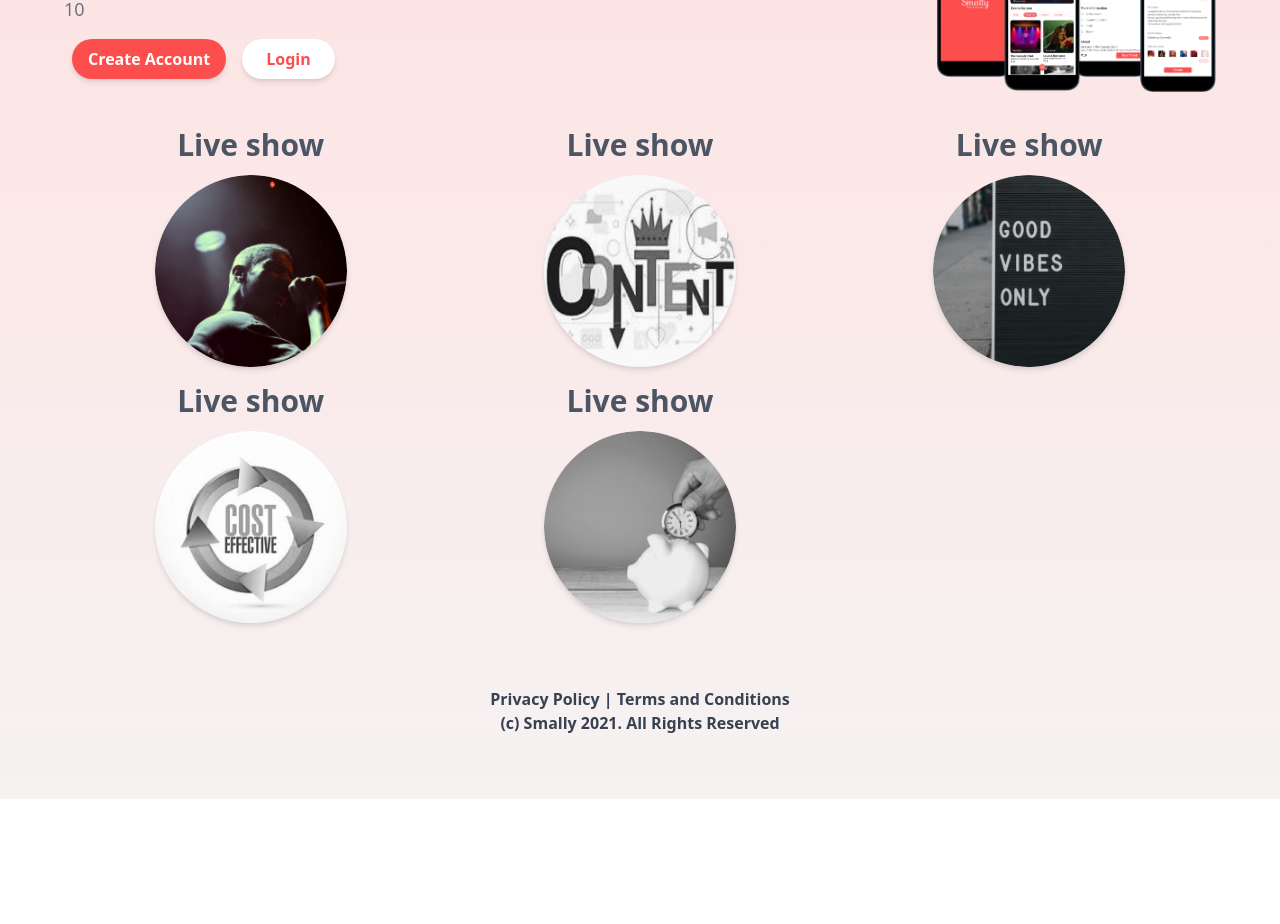
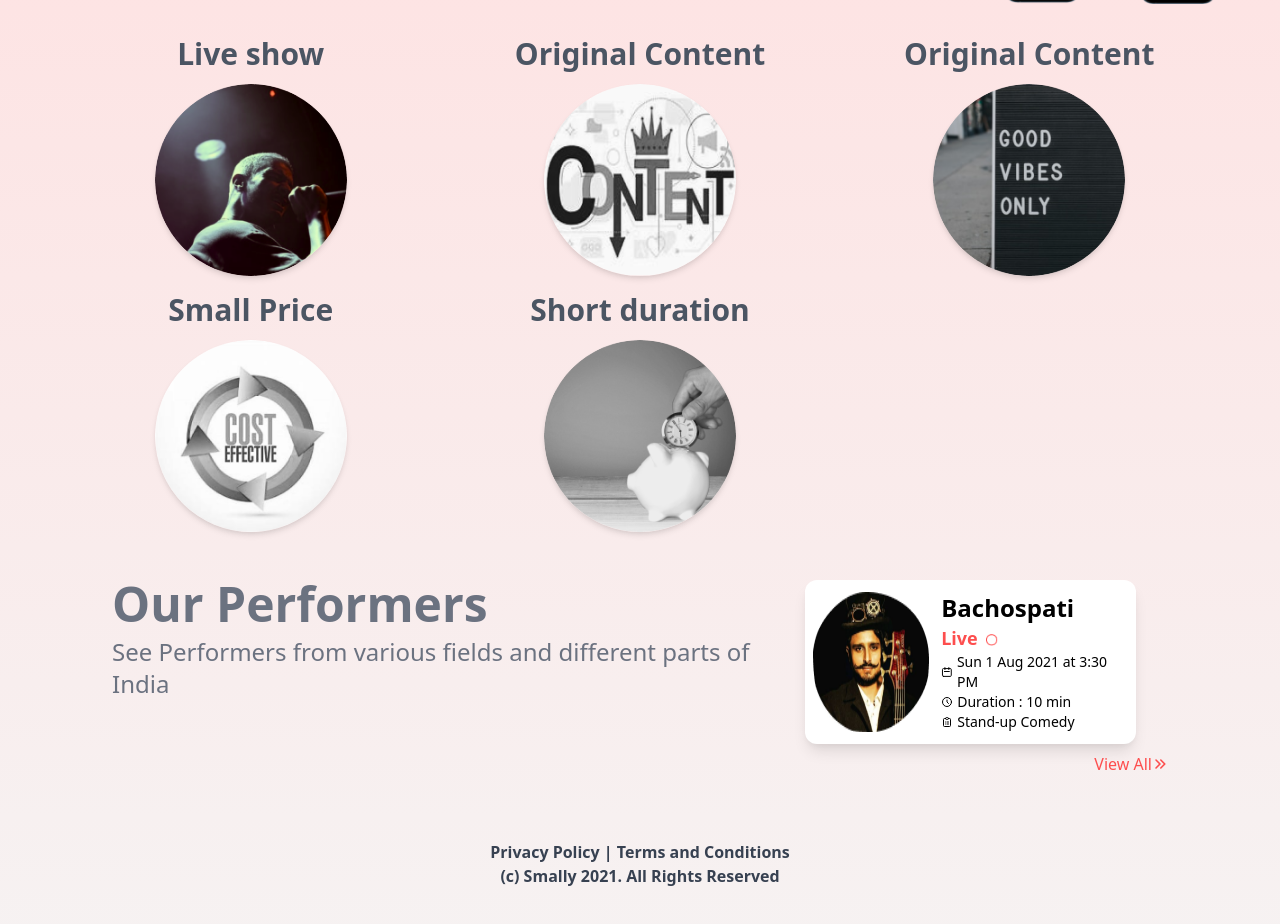
Before and after one commit to sanidhya3340/aaries-internet-smally-project, a React (Create React App) app: page / in a window 1280 px wide. Shown: the part 260-1184 px from the top of the page. Before the commit the page ends 1059 px from the top, so only its background shows below. Built offline with nearby package versions, Linux system fonts and the light colour scheme.

Commit message:
working on the individual page

```diff
--- a/src/App.js
+++ b/src/App.js
@@ -16,13 +16,11 @@ import LandingPage from './pages/LandingPage'
 function App() {
   return (
     <Router>
-
-
       <Switch>
         <Route exact path="/">
           <HomePage />
         </Route>
-        <Route exact path="/landing-page">
+        <Route exact path="/performers">
           <LandingPage />
         </Route>
       </Switch>
--- a/src/components/HomeHero2.js
+++ b/src/components/HomeHero2.js
@@ -4,29 +4,57 @@ export default function HomeHero2() {
     return (
       <div className="mt-8 mx-16 grid grid-cols-2 sm:grid-cols-3 gap-4">
         <div className="flex flex-col justify-center items-center">
-                <p className="text-gray-600 lg:text-3xl mb-3 font-bold" >Live show</p>
-                <img src="/assets/homePage/hero/1.png" alt="" className="rounded-full cursor-pointer shadow-md hover:shadow-lg  md:w-40 lg:w-48 lg:h-48 md:h-40" />
+          <p className="text-gray-600 lg:text-3xl mb-3 font-bold">Live show</p>
+          <img
+            src="/assets/homePage/hero/1.png"
+            alt=""
+            className="rounded-full cursor-pointer shadow-md hover:shadow-lg  md:w-40 lg:w-48 lg:h-48 md:h-40"
+          />
         </div>
 
         <div className="flex flex-col justify-center items-center">
-                <p className="text-gray-600 lg:text-3xl mb-3 font-bold" >Live show</p>
-                <img src="/assets/homePage/hero/2.png" alt="" className="rounded-full cursor-pointer shadow-md hover:shadow-lg  md:w-40 lg:w-48 lg:h-48 md:h-40" />
+          <p className="text-gray-600 lg:text-3xl mb-3 font-bold">
+            Original Content
+          </p>
+          <img
+            src="/assets/homePage/hero/2.png"
+            alt=""
+            className="rounded-full cursor-pointer shadow-md hover:shadow-lg  md:w-40 lg:w-48 lg:h-48 md:h-40"
+          />
         </div>
 
         <div className="flex flex-col justify-center items-center">
-                <p className="text-gray-600 lg:text-3xl mb-3 font-bold" >Live show</p>
-                <img src="/assets/homePage/hero/3.png" alt="" className="rounded-full cursor-pointer shadow-md hover:shadow-lg  md:w-40 lg:w-48 lg:h-48 md:h-40" />
+          <p className="text-gray-600 lg:text-3xl mb-3 font-bold">
+            Original Content
+          </p>
+          <img
+            src="/assets/homePage/hero/3.png"
+            alt=""
+            className="rounded-full cursor-pointer shadow-md hover:shadow-lg  md:w-40 lg:w-48 lg:h-48 md:h-40"
+          />
         </div>
 
         <div className="flex flex-col justify-center items-center">
-                <p className="text-gray-600 lg:text-3xl mb-3 font-bold" >Live show</p>
-                <img src="/assets/homePage/hero/4.png" alt="" className="rounded-full cursor-pointer shadow-md hover:shadow-lg  md:w-40 lg:w-48 lg:h-48 md:h-40" />
+          <p className="text-gray-600 lg:text-3xl mb-3 font-bold">
+            Small Price
+          </p>
+          <img
+            src="/assets/homePage/hero/4.png"
+            alt=""
+            className="rounded-full cursor-pointer shadow-md hover:shadow-lg  md:w-40 lg:w-48 lg:h-48 md:h-40"
+          />
         </div>
 
         <div className="flex flex-col justify-center items-center">
-                <p className="text-gray-600 lg:text-3xl mb-3 font-bold" >Live show</p>
-                <img src="/assets/homePage/hero/5.png" alt="" className="rounded-full cursor-pointer shadow-md hover:shadow-lg  md:w-40 lg:w-48 lg:h-48 md:h-40" />
+          <p className="text-gray-600 lg:text-3xl mb-3 font-bold">
+            Short duration
+          </p>
+          <img
+            src="/assets/homePage/hero/5.png"
+            alt=""
+            className="rounded-full cursor-pointer shadow-md hover:shadow-lg  md:w-40 lg:w-48 lg:h-48 md:h-40"
+          />
         </div>
       </div>
-    )
+    );
 }
--- /dev/null
+++ b/src/components/OurPerformers.js
@@ -0,0 +1,110 @@
+import React from "react";
+import { Link } from "react-router-dom";
+
+export default function OurPerformers() {
+  return (
+    <div className="flex justify-between mx-28 mt-12">
+      <div>
+        <p className="text-xl md:ext-4xl lg:text-5xl font-bold text-gray-500">
+          Our Performers
+        </p>
+        <p className="text-gray-500 mt-2 lg:text-2xl md:text-lg text-base">
+          See Performers from various fields and different parts of India
+        </p>
+      </div>
+      <div>
+        <div className="bg-white shadow-lg hover:shadow-xl rounded-xl px-2 py-3 flex mr-8">
+          <img src="/assets/card/2.png" alt="" />
+          <div className="ml-3">
+            <p className="font-bold text-base md:text-lg lg:text-2xl ">
+              Bachospati
+            </p>
+            <div className="flex items-center">
+              <p className="text-red-text text-sm md:text-lg ld:text-xl font-bold">
+                Live
+              </p>
+              <img
+                src="/assets/card/cicle.png"
+                alt=""
+                className="ml-2 mt-1 w-2 h-2 md:w-3 md:h-3"
+              />
+            </div>
+            <div className="flex items-center">
+              <svg
+                xmlns="http://www.w3.org/2000/svg"
+                className="h-3 w-3"
+                fill="none"
+                viewBox="0 0 24 24"
+                stroke="currentColor"
+              >
+                <path
+                  strokeLinecap="round"
+                  strokeLinejoin="round"
+                  strokeWidth={2}
+                  d="M8 7V3m8 4V3m-9 8h10M5 21h14a2 2 0 002-2V7a2 2 0 00-2-2H5a2 2 0 00-2 2v12a2 2 0 002 2z"
+                />
+              </svg>
+              <p className="text-xs md:text-sm ml-1">
+                Sun 1 Aug 2021 at 3:30 PM
+              </p>
+            </div>
+            <div className="flex items-center">
+              <svg
+                xmlns="http://www.w3.org/2000/svg"
+                className="h-3 w-3"
+                fill="none"
+                viewBox="0 0 24 24"
+                stroke="currentColor"
+              >
+                <path
+                  strokeLinecap="round"
+                  strokeLinejoin="round"
+                  strokeWidth={2}
+                  d="M12 8v4l3 3m6-3a9 9 0 11-18 0 9 9 0 0118 0z"
+                />
+              </svg>
+              <p className="text-xs md:text-sm ml-1">Duration : 10 min</p>
+            </div>
+            <div className="flex items-center">
+              <svg
+                xmlns="http://www.w3.org/2000/svg"
+                className="h-3 w-3"
+                fill="none"
+                viewBox="0 0 24 24"
+                stroke="currentColor"
+              >
+                <path
+                  strokeLinecap="round"
+                  strokeLinejoin="round"
+                  strokeWidth={2}
+                  d="M9 5H7a2 2 0 00-2 2v12a2 2 0 002 2h10a2 2 0 002-2V7a2 2 0 00-2-2h-2M9 5a2 2 0 002 2h2a2 2 0 002-2M9 5a2 2 0 012-2h2a2 2 0 012 2m-3 7h3m-3 4h3m-6-4h.01M9 16h.01"
+                />
+              </svg>
+              <p className="text-xs md:text-sm ml-1">Stand-up Comedy</p>
+            </div>
+          </div>
+        </div>
+        <Link to="/performers" className="flex flex-row-reverse items-center mt-2">
+          <svg
+            xmlns="http://www.w3.org/2000/svg"
+            className="h-4 w-4 text-red-text"
+            viewBox="0 0 20 20"
+            fill="currentColor"
+          >
+            <path
+              fillRule="evenodd"
+              d="M10.293 15.707a1 1 0 010-1.414L14.586 10l-4.293-4.293a1 1 0 111.414-1.414l5 5a1 1 0 010 1.414l-5 5a1 1 0 01-1.414 0z"
+              clipRule="evenodd"
+            />
+            <path
+              fillRule="evenodd"
+              d="M4.293 15.707a1 1 0 010-1.414L8.586 10 4.293 5.707a1 1 0 011.414-1.414l5 5a1 1 0 010 1.414l-5 5a1 1 0 01-1.414 0z"
+              clipRule="evenodd"
+            />
+          </svg>
+          <p className="text-red-text">View All</p>
+        </Link>
+      </div>
+    </div>
+  );
+}
--- a/src/pages/HomePage.js
+++ b/src/pages/HomePage.js
@@ -3,29 +3,28 @@ import React from 'react'
 
 //components
 import Navbar from '../components/Navbar'
-import Header from '../components/Header'
+// import Header from '../components/Header'
 import HomeHero2 from '../components/HomeHero2'
 import Footer from '../components/Footer'
+import OurPerformers from '../components/OurPerformers'
 
 export default function HomePage() {
     return (
         <div className="bg-gradient-to-b from-red-primary  to-red-bg">
-            <Header />
+            {/* <Header /> */}
             <Navbar />
             <div className="flex flex-col-reverse md:flex-row mt-4 mx-16 justify-between">
                 <div>
                     <p className="text-red-text text-lg font-bold sm:text-xl lg:text-2xl" >Live Mini Events platform for you.</p>
                     <p className="text-sm md:text-base lg:text-lg text-gray-500 mt-3" >A platform which lets you Create Live Events upto 10 minutes and Experience Elite Performances at just 10 </p>
-                    <div className="mt-4 mb-4">
-                        <button className="mx-2 bg-red-text px-4 py-2 rounded-full text-white font-bold hover:shadow-lg shadow-md" >Create Account</button>
-                        <button className="mx-2 bg-white px-6 py-2 rounded-full text-red-text font-bold hover:shadow-lg shadow-md" >Login</button>
-                    </div>
+
                 </div>
                 <div className=" md:w-3/5 lg:w-1/4">
                     <img src="/assets/homePage/hero.png" alt="" className="" />
                 </div>
             </div>
             <HomeHero2 />
+            <OurPerformers />
             <Footer />
         </div>
     )
--- a/src/pages/LandingPage.js
+++ b/src/pages/LandingPage.js
@@ -4,13 +4,13 @@ import Cards from '../components/Card'
 //import Componentts
 import Navbar from '../components/Navbar'
 import Footer from "../components/Footer";
-import Header from "../components/Header";
+// import Header from "../components/Header";
 
 export default function Home() {
     return (
 
         <div className="bg-gradient-to-b from-red-primary  to-red-bg">
-            <Header />
+            {/* <Header /> */}
             <Navbar />
         <div className="mx-16">
             <div className="flex flex-col md:flex-row ">
```
Also changed, not shown: src/components/Navbar.js (+19 -22 lines). Lines whose indentation alone changed are shown as unchanged.
